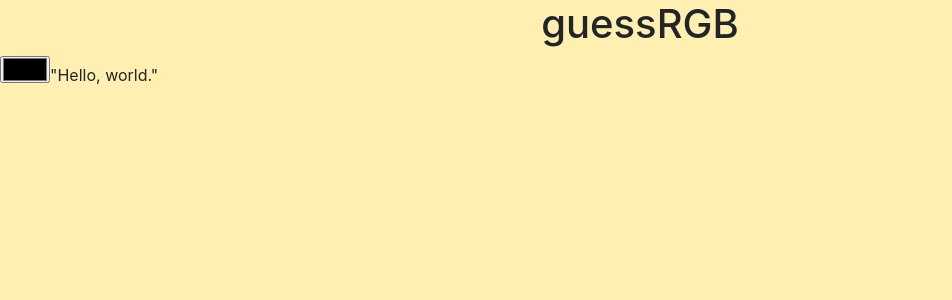
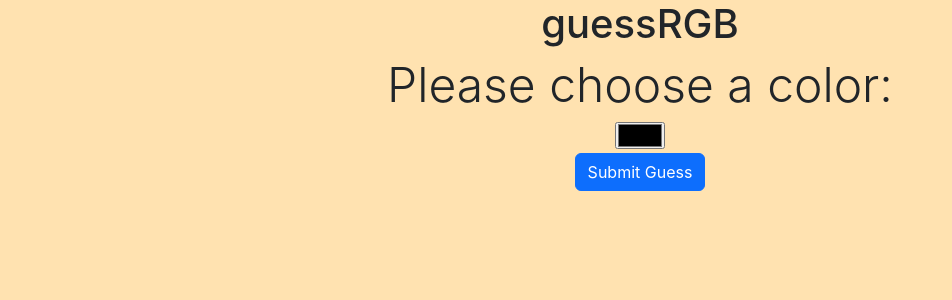
Before and after one commit to ashetonsm/guessrgb-aws, a React (Create React App) app: page / in a window 1280 px wide. Shown: the top 300 px of the page, without its empty margins (0-952 px from the left). Built offline with nearby package versions, Linux system fonts and the light colour scheme.

Commit message:
Started on new GuessEntry

```diff
--- a/src/components/GuessEntry.jsx
+++ b/src/components/GuessEntry.jsx
@@ -1,27 +1,31 @@
-import React, {useState} from 'react';
+import { useState } from "react"
+import Button from "react-bootstrap/esm/Button"
 
-const GuessEntry = props => {
-    const [guessInput, setGuess] = useState("");
+export const GuessEntry = () => {
 
-    function changeGuess(e: any) {
-        let converter = document.querySelector("#converter");
-        converter.style.color = e.target.value;
-        setGuess(converter.style.color.slice(4, -1).split(", "));
-    }
+    const [currentColor, setCurrentColor] = useState("#000000")
 
-    function submitGuess() {
-        if (props.gamePlaying) {
-            props.submit(guessInput);
-        }
-    }
 
     return (
-        <div id="guessEntry">
-            <h4 id="converter">Color:</h4>
-            <input type="color" value="#000000" id="colorPicker" onChange={changeGuess}/><p></p>
-            <button value="submit" onClick={submitGuess}>Submit</button>
+
+        <div className="d-flex justify-content-center">
+            <div className="flex-column text-center">
+                <h5 className="display-5">Please choose a color:</h5>
+                <input
+                    id="colorPicker"
+                    type="color"
+                    onChange={(e) => {
+                        setCurrentColor(e.target.value)
+                    }}
+                />
+                <div className="text-center">
+                    <Button onClick={(e) => {
+                        console.log("Current color: " + currentColor)
+                    }}>Submit Guess</Button>
+                </div>
+            </div>
         </div>
-    );
+    )
 }
 
 export default GuessEntry;
--- a/src/components/Home.tsx
+++ b/src/components/Home.tsx
@@ -1,8 +1,18 @@
+import { useState } from "react"
+import { Container } from "react-bootstrap"
+import Button from "react-bootstrap/esm/Button"
+import { GuessEntry } from "./GuessEntry"
+
 export const Home = () => {
-    return(
-        <div>
-            <input type="color"/>
-            "Hello, world."
-        </div>
-        )
+
+
+
+    return (
+        <Container>
+            <GuessEntry />
+
+
+
+        </Container>
+    )
 }
```
